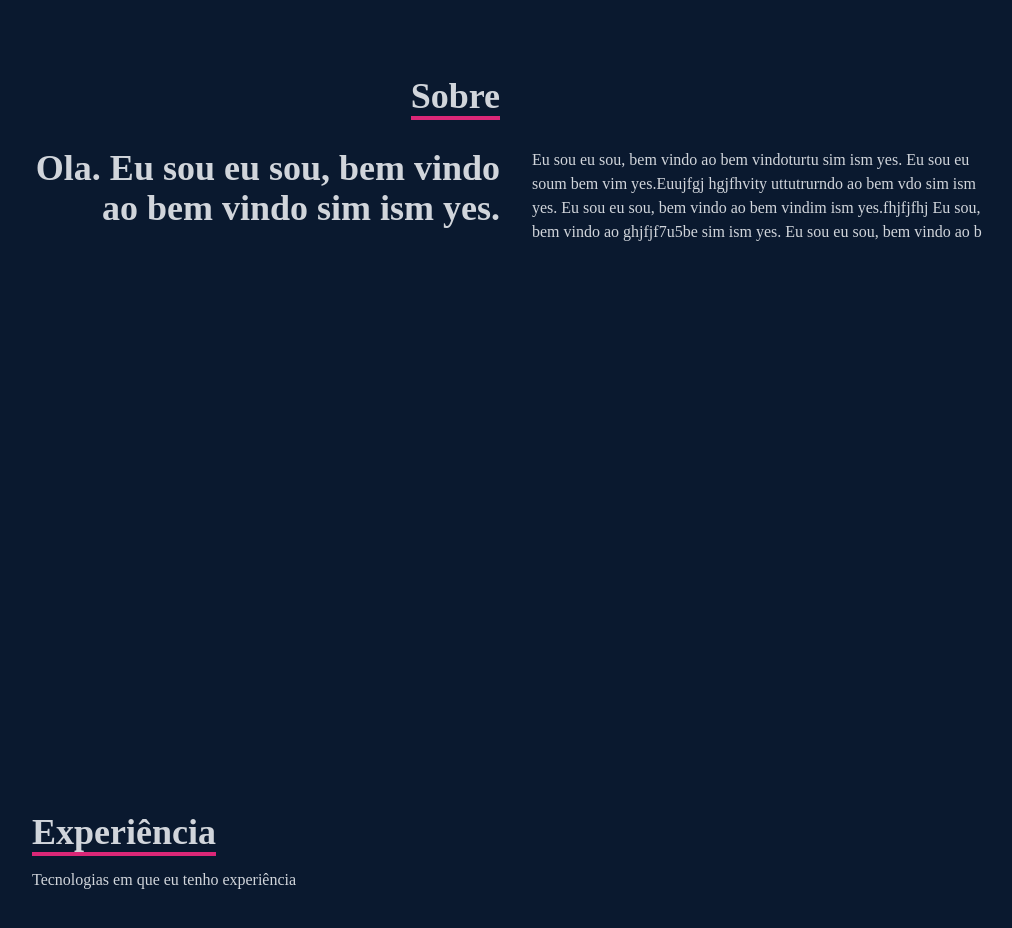
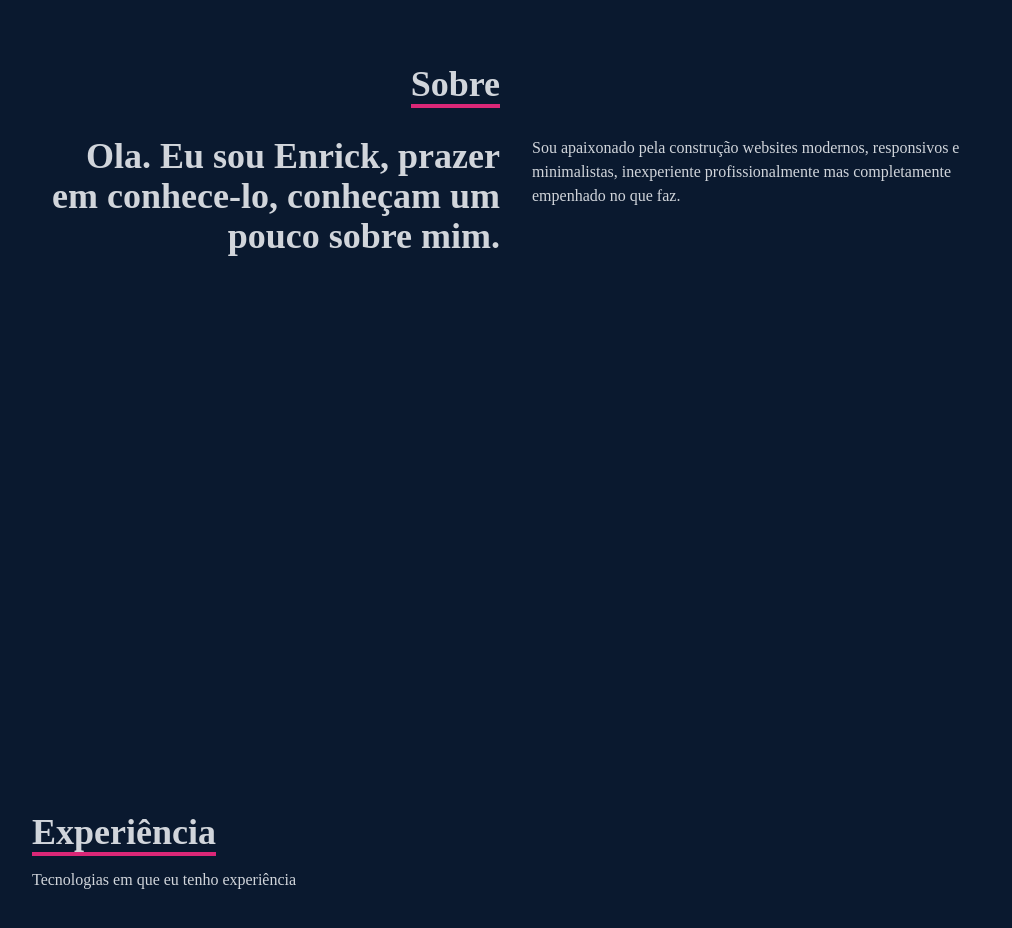
Before and after one commit to enrick-dev/portfolio-react-app, a React (Create React App) app: page / in a window 1280 px wide. Shown: the part 1040-1968 px from the top of the page, without its empty margins (124-1136 px from the left). Built offline with nearby package versions, Linux system fonts and the light colour scheme; the HTML template or start-up script is replaced by a standard one.

Commit message:
about complete 2

```diff
--- a/src/components/About.jsx
+++ b/src/components/About.jsx
@@ -13,14 +13,13 @@ const About = () => {
             </div>
             <div className='max-w-[1000px] w-full grid sm:grid-cols-2 gap-8 px-4'>
                 <div className='sm:text-right text-4xl font-bold text-gray-300 '>
-                    <p>Ola. Eu sou eu sou, bem vindo ao bem vindo sim ism yes.</p>
+                    <p>Ola. Eu sou Enrick, prazer em conhece-lo, conheçam um pouco sobre mim.</p>
                 </div>
                 <div>
-                    <p>Eu sou eu sou, bem vindo ao bem vindoturtu sim ism yes.
-                    Eu sou eu soum bem vim yes.Euujfgj hgjfhvity uttutrurndo ao bem vdo sim ism yes.
-                    Eu sou eu sou, bem vindo ao bem vindim ism yes.fhjfjfhj
-                    Eu sou, bem vindo ao ghjfjf7u5be sim ism yes.
-                    Eu sou eu sou, bem vindo ao b</p>
+                    <p>Sou apaixonado pela construção websites modernos,
+                    responsivos e minimalistas, inexperiente
+                    profissionalmente mas completamente empenhado no que faz.
+                    </p>
                 </div>
             </div>
         </div>
```
